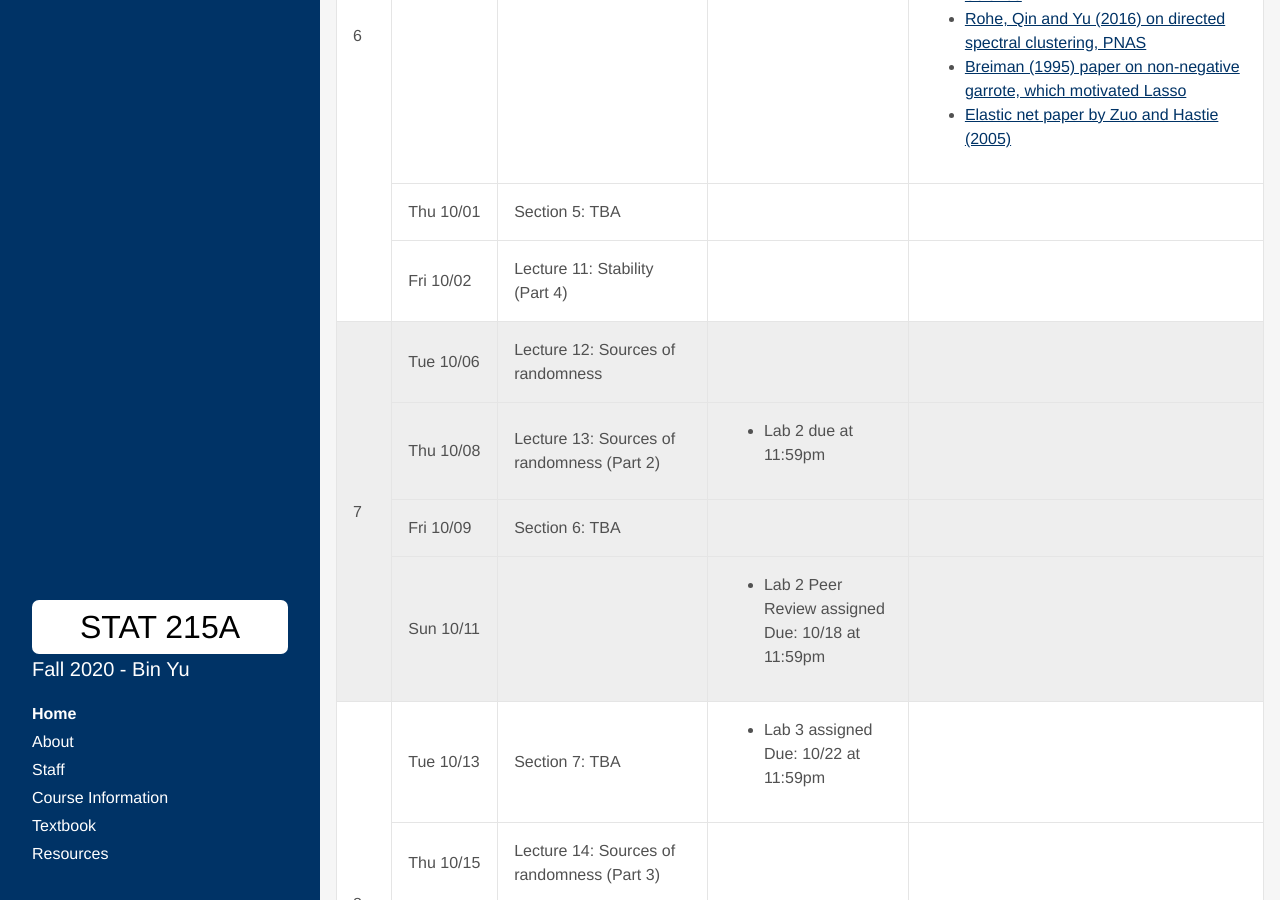
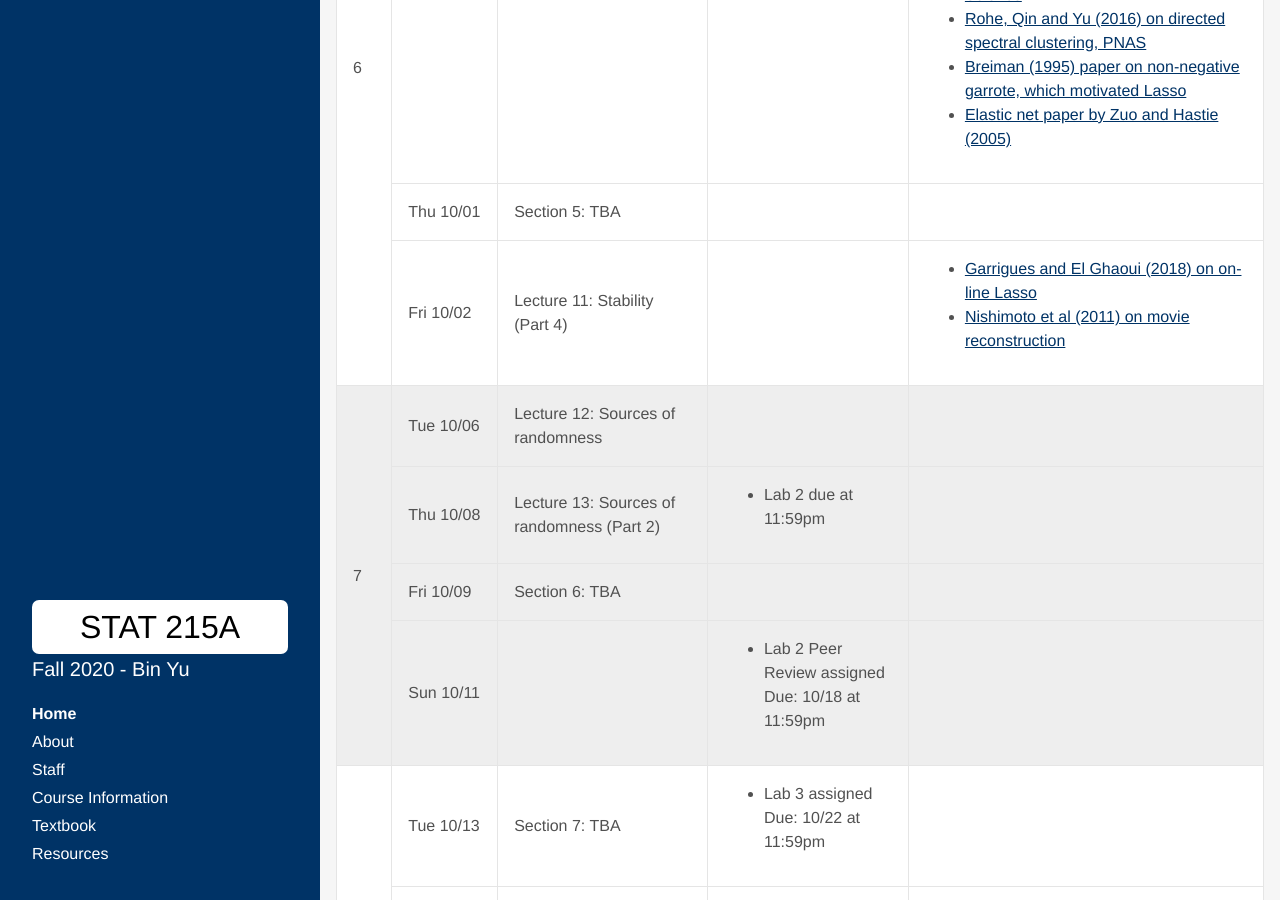
Before and after one commit to Yu-Group/stat-215a-fall-2020, a Jekyll site: the page built from index.html, in a window 1280 px wide and 900 px high, scrolled down 2479 px. Built offline with Jekyll 4.4.1, drawn with Linux system fonts in a browser that asks for light colours; some web fonts are replaced; the list of posts is cut into pages by our own code.

```diff
--- a/_data/syllabus2.yml
+++ b/_data/syllabus2.yml
@@ -121,6 +121,11 @@ weeks:
       content: "Section 5: TBA"
     - date: Fri 10/02
       content: "Lecture 11: Stability (Part 4)"
+      readings:
+        - name: "Garrigues and El Ghaoui (2018) on on-line Lasso"
+          url: "http://papers.nips.cc/paper/3431-an-homotopy-algorithm-for-the-lasso-with-online-observations.pdf"
+        - name: "Nishimoto et al (2011) on movie reconstruction"
+          url: "https://www.ncbi.nlm.nih.gov/pmc/articles/PMC3326357/"
 
   - weekNum: 7
     weekName: Week 7
```
